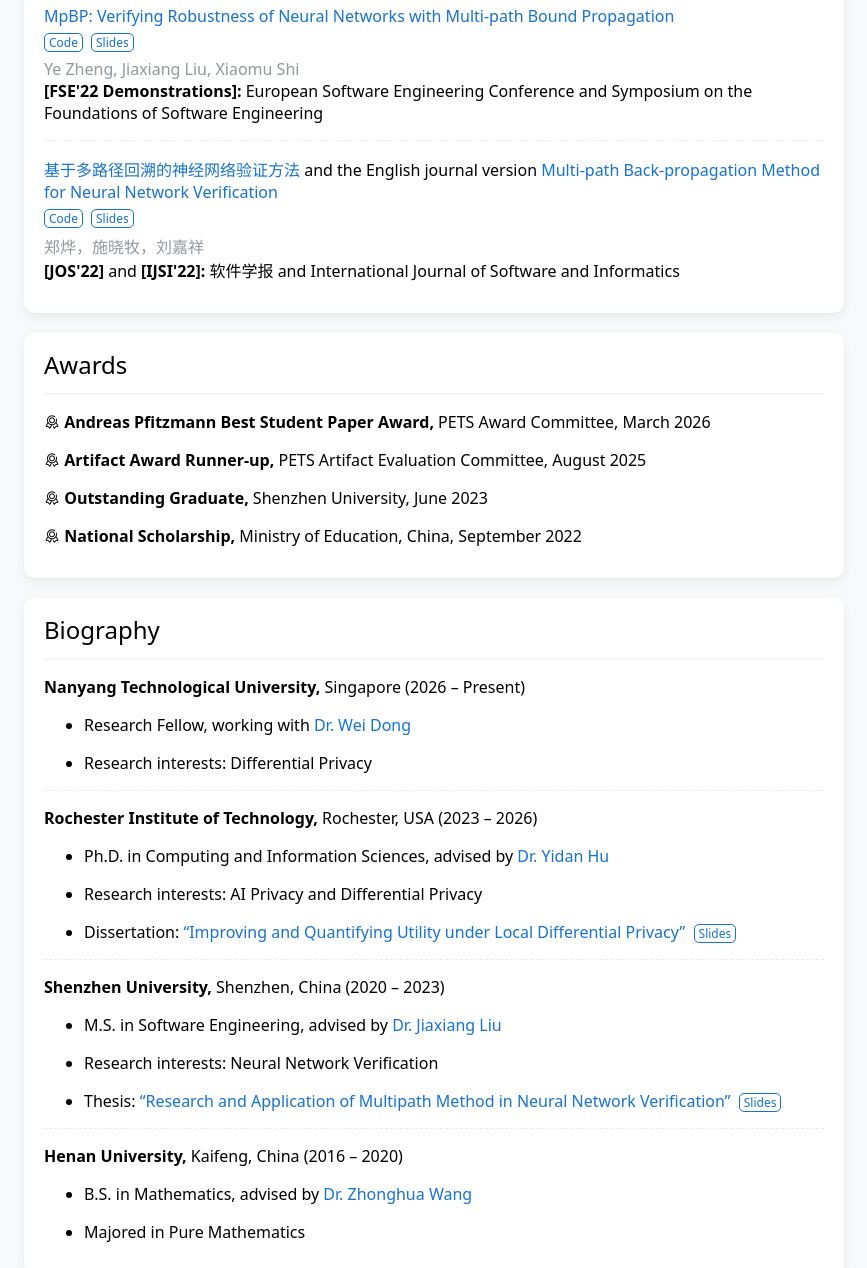
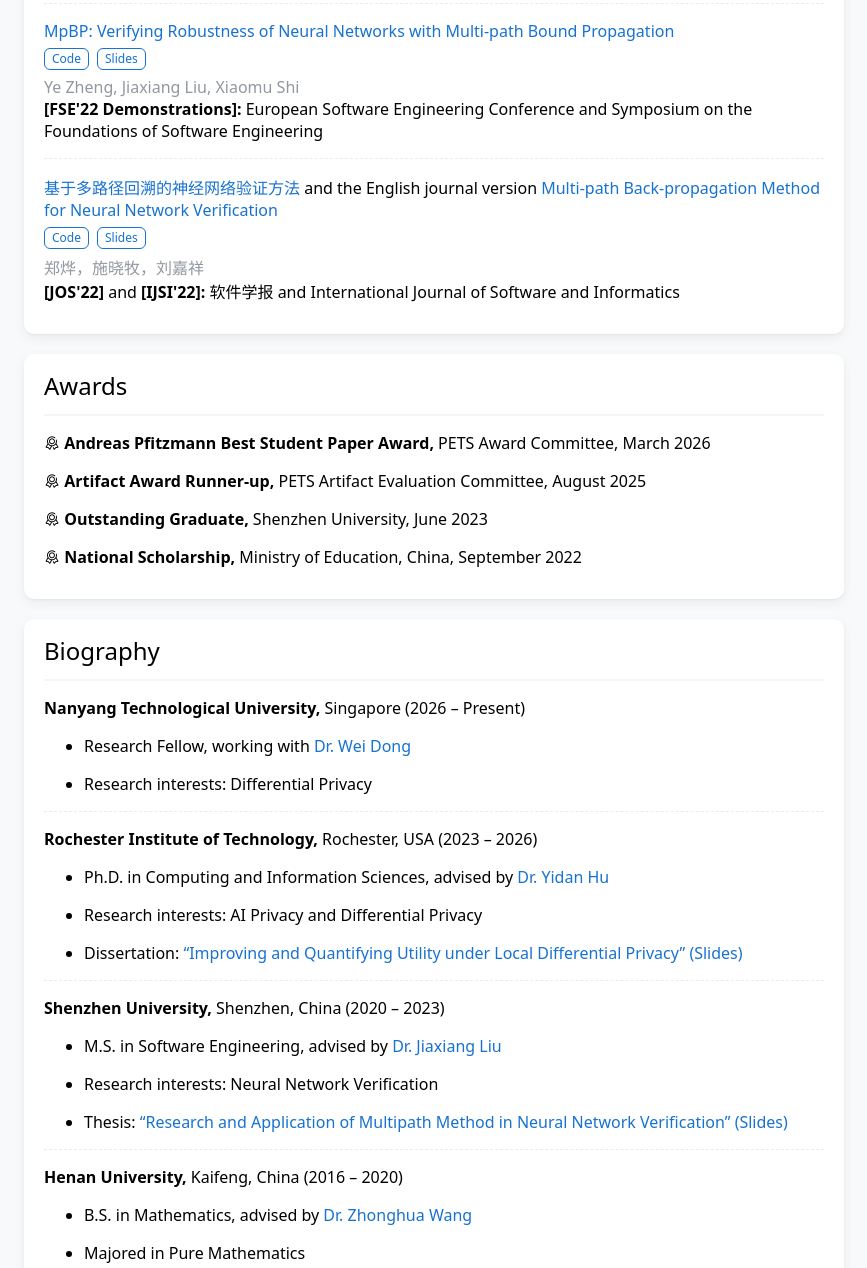
Before and after one commit to ZhengYeah/ZhengYeah.github.io, a plain HTML site: page index.html in a window 1280 px wide. Shown: the part 1290-2558 px from the top of the page, without its empty margins (206-1073 px from the left). Drawn offline with Linux system fonts and the light colour scheme.

Commit message:
Polished buttons

```diff
--- a/index.html
+++ b/index.html
@@ -221,8 +221,8 @@
         <ul>
           <li><p>Ph.D. in Computing and Information Sciences, advised by <a href="https://yi-dan-hu.github.io/homepage/">Dr. Yidan Hu</a></p></li>
           <li><p>Research interests: AI Privacy and Differential Privacy</p></li>
-          <li><p>Dissertation: <a href="https://repository.rit.edu/theses/12830/">“Improving and Quantifying Utility under Local Differential Privacy”</a>&nbsp;
-            <a class="button-links" href="data/phd/PhD-dissertation-slides.pdf">Slides</a></p>
+          <li><p>Dissertation: <a href="https://repository.rit.edu/theses/12830/">“Improving and Quantifying Utility under Local Differential Privacy”</a>
+            <a href="data/phd/PhD-dissertation-slides.pdf">(Slides)</a></p>
           </li>
         </ul>
       </div>
@@ -231,8 +231,8 @@
         <ul>
           <li><p>M.S. in Software Engineering, advised by <a href="https://csse.szu.edu.cn/pages/user/index?id=1031">Dr. Jiaxiang Liu</a></p></li>
           <li><p>Research interests: Neural Network Verification</p></li>
-          <li><p>Thesis: <a href="data/master/硕士学位论文.pdf">“Research and Application of Multipath Method in Neural Network Verification”</a>&nbsp;
-            <a class="button-links" href="data/master/硕士学位论文-slides.pdf">Slides</a></p></li>
+          <li><p>Thesis: <a href="data/master/硕士学位论文.pdf">“Research and Application of Multipath Method in Neural Network Verification”</a>
+            <a href="data/master/硕士学位论文-slides.pdf">(Slides)</a></p></li>
         </ul>
       </div>
       <div class="paper-entry">
--- a/stylesheet.css
+++ b/stylesheet.css
@@ -431,11 +431,19 @@ header {
 
 /******************** Text content ********************/
 
+.paper-actions {
+  display: flex;
+  flex-wrap: wrap;
+  gap: 4px 8px;
+  margin-block: 6px;
+}
+
 .button-links {
   font-size: var(--small-text);
-  padding: 0 4px;
-  border: 1px solid;
-  border-radius: 5px;
+  line-height: 1.5;
+  padding: 1px 7px;
+  border: 1px solid var(--link-color);
+  border-radius: 6px;
   white-space: nowrap;
 }
 
@@ -478,13 +486,6 @@ h2.heading {
 
 .paper-entry {
   margin: 16px 0;
-}
-
-.paper-actions {
-  display: flex;
-  flex-wrap: wrap;
-  gap: 4px 8px;
-  margin-block: 6px;
 }
 
 /* Divider lines between entries in publications, news, bio, and misc sections */
```
